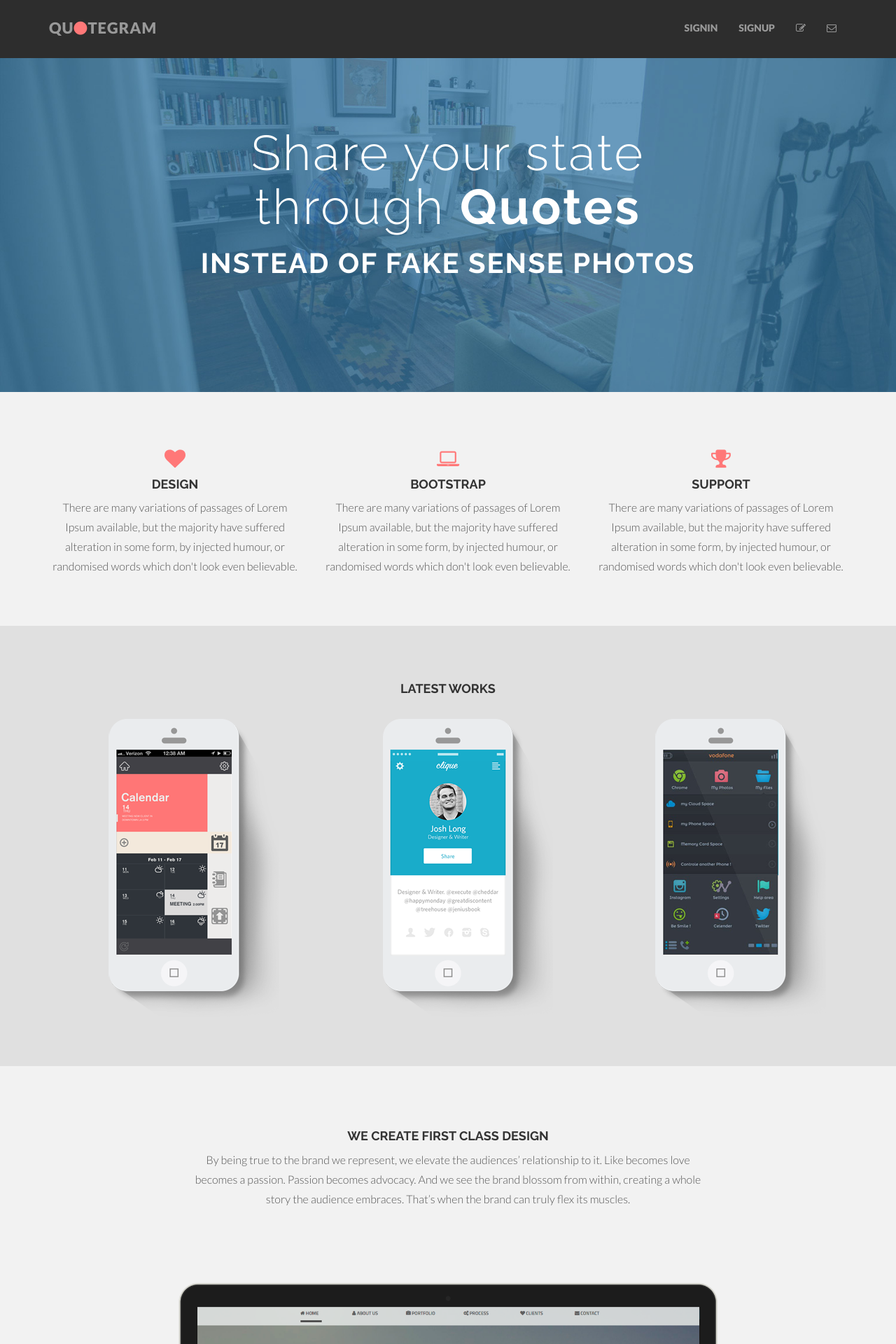
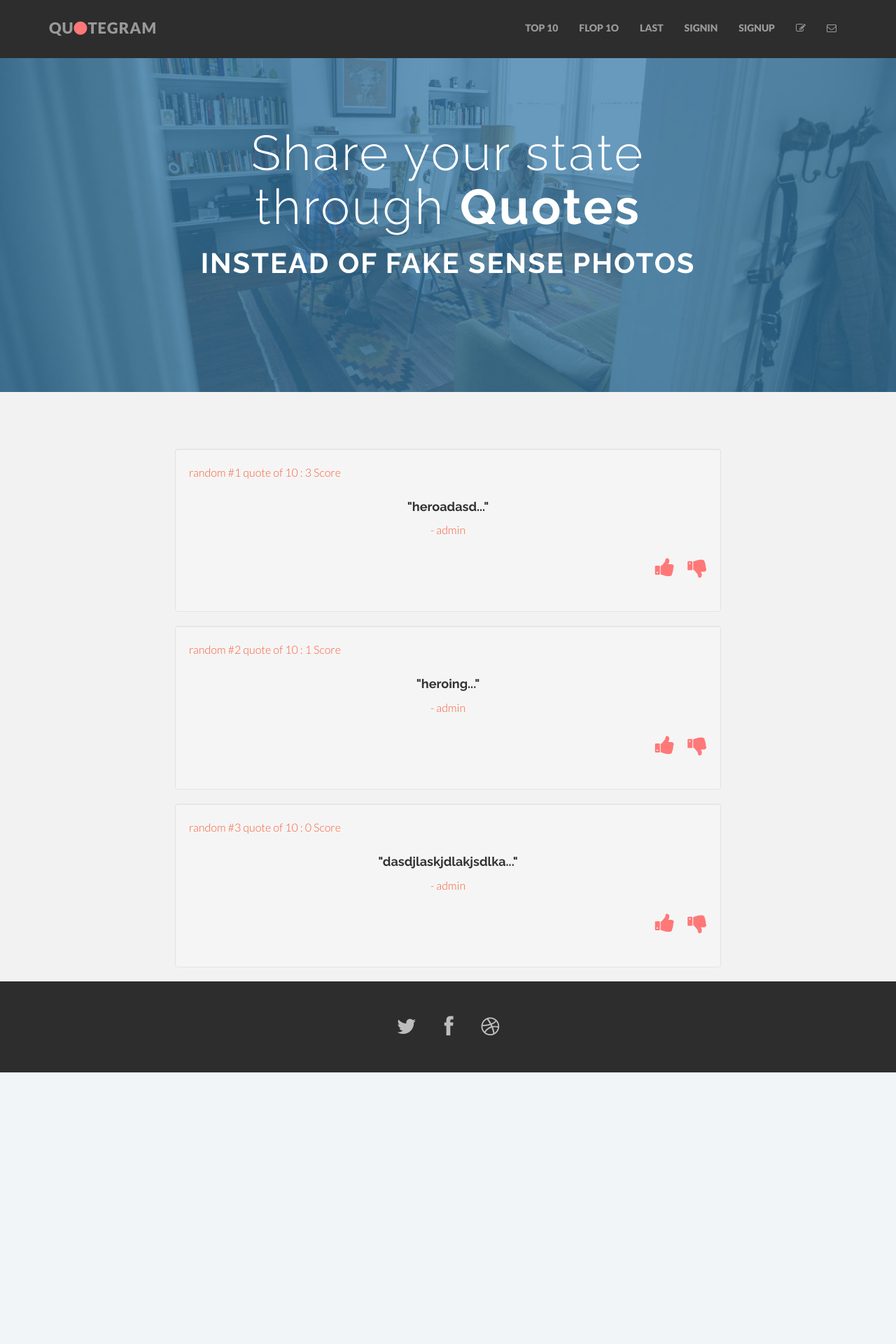
Before and after one commit to ArietNyshanbaev/quotegram, a Django app: page / in a window 1280 px wide. Shown: the top 1920 px of the page at 70% size. After the commit the page ends 1532 px from the top, so only its background shows below. Run offline with Django 3.2, Linux system fonts and the light colour scheme; data comes from the database, SQL or seed files in the repository; both versions use the stored data as it was after the commit; parts of the project's set-up code (start-up, migrations or seed data) failed here and were passed over; some libraries are stand-ins or nearby versions.

Commit message:
have added detailed template and view

```diff
--- a/main/templates/base.html
+++ b/main/templates/base.html
@@ -38,11 +38,21 @@
             <li><a href="">SIGNUP</a></li>
             <li><a href="{% url 'quote:create_quote' %}"><i class="fa fa-pencil-square-o"></i></a></li>
             <li><a data-toggle="modal" data-target="#myModal" href="#myModal"><i class="fa fa-envelope-o"></i></a></li>
-         </ul>
-
+          </ul>
         </div>
       </div>
     </div>
+          {% if messages %} <br>{% for message in messages %} {% if message.tags == 'error' %}
+          <div class="alert alert-danger fade in text-center">
+              <a href="#" class="close" data-dismiss="alert">&times;</a>
+              <h4 style="font-family: 'museo', 'museo', Arial, sans-serif;">{{message}}</h4>
+          </div>
+          {% else %}
+          <div class="alert alert-{{message.tags}} fade in text-center">
+              <a href="#" class="close" data-dismiss="alert">&times;</a>
+              <h4 style="font-family: 'museo', 'museo', Arial, sans-serif;">{{message}}</h4>
+          </div>
+          {% endif %} {% endfor %} {% endif %}
 
     {% block content %}
     {% endblock %}
--- a/main/templates/main/flop_ten.html
+++ b/main/templates/main/flop_ten.html
@@ -9,12 +9,14 @@
 	<div id="blue">
 		<div class="container">
 			<div class="row centered">
+				<a href="{% url 'main:detailed_quote' random_quote.id %}">
 					<div class="col-lg-8 col-lg-offset-2">
 						<p class="text-left">Random quote : {{random_quote.count_vote}} Score</p>
 						<h4>"{{random_quote.body|slice:"20"}}..."</h4>
 						<p>- {{random_quote.user.username}}</p>
 						<h1 class="text-right"><a href="{% url 'vote:vote' random_quote.id 1 %}"><i class="fa fa-thumbs-up"></a></i>&nbsp&nbsp&nbsp&nbsp&nbsp&nbsp<a href="{% url 'vote:vote' random_quote.id 0 %}"><i class="fa fa-thumbs-down"></i></a></h1>
 					</div>
+				</a>
 			</div><!-- row -->
 		</div><!-- container -->
 	</div><!-- blue wrap -->
@@ -24,12 +26,14 @@
 		<div class="row centered">
 			<br><br>
 			{% for quote in quotes %}
+				<a href="{% url 'main:detailed_quote' quote.id %}">
 					<div class="col-md-8 col-md-offset-2 well">
 						<p class="text-left">flop #{{forloop.counter}} quote : {{quote.count_vote}} Score</p>
 						<h4>"{{quote.body|slice:"20"}}..."</h4>
 						<p>- {{quote.user.username}}</p>
 						<p class="text-right"><a href="{% url 'vote:vote' quote.id 1 %}"><i class="fa fa-thumbs-up"></a></i>&nbsp&nbsp&nbsp&nbsp&nbsp&nbsp<a href="{% url 'vote:vote' quote.id 0 %}"><i class="fa fa-thumbs-down"></i></a></p>
 					</div><!-- col-lg-4 -->
+				</a>
 				{% endfor %}
 		</div><!-- row -->
 	</div><!-- container -->
--- a/main/templates/main/index.html
+++ b/main/templates/main/index.html
@@ -1,5 +1,10 @@
 {% extends 'base.html' %}
 {%load staticfiles%}
+{% block navigation %}
+	<li><a href="{% url 'main:top_ten' %}">TOP 10</a></li>
+	<li><a href="{% url 'main:flop_ten' %}">FLOP 1O </a></li>
+	<li><a href="{% url 'main:last_quotes' %}">LAST</a></li>
+{% endblock %}
 {% block content %}
 	<div id="headerwrap">
 		<div class="container">
@@ -16,106 +21,16 @@
 	<div class="container w">
 		<div class="row centered">
 			<br><br>
-			<div class="col-lg-4">
-				<i class="fa fa-heart"></i>
-				<h4>DESIGN</h4>
-				<p>There are many variations of passages of Lorem Ipsum available, but the majority have suffered alteration in some form, by injected humour, or randomised words which don't look even believable.</p>
-			</div><!-- col-lg-4 -->
-
-			<div class="col-lg-4">
-				<i class="fa fa-laptop"></i>
-				<h4>BOOTSTRAP</h4>
-				<p>There are many variations of passages of Lorem Ipsum available, but the majority have suffered alteration in some form, by injected humour, or randomised words which don't look even believable.</p>
-			</div><!-- col-lg-4 -->
-
-			<div class="col-lg-4">
-				<i class="fa fa-trophy"></i>
-				<h4>SUPPORT</h4>
-				<p>There are many variations of passages of Lorem Ipsum available, but the majority have suffered alteration in some form, by injected humour, or randomised words which don't look even believable.</p>
-			</div><!-- col-lg-4 -->
-		</div><!-- row -->
-		<br>
-		<br>
-	</div><!-- container -->
-
-
-	<!-- PORTFOLIO SECTION -->
-	<div id="dg">
-		<div class="container">
-			<div class="row centered">
-				<h4>LATEST WORKS</h4>
-				<br>
-				<div class="col-lg-4">
-					<div class="tilt">
-					<a href="#"><img src="{% static 'images/p01.png' %}" alt=""></a>
-					</div>
-				</div>
-
-				<div class="col-lg-4">
-					<div class="tilt">
-					<a href="#"><img src="{% static 'images/p03.png' %}" alt=""></a>
-					</div>
-				</div>
-
-				<div class="col-lg-4">
-					<div class="tilt">
-					<a href="#"><img src="{% static 'images/p02.png' %}" alt=""></a>
-					</div>
-				</div>
-			</div><!-- row -->
-		</div><!-- container -->
-	</div><!-- DG -->
-
-
-	<!-- FEATURE SECTION -->
-	<div class="container wb">
-		<div class="row centered">
-			<br><br>
-			<div class="col-lg-8 col-lg-offset-2">
-				<h4>WE CREATE FIRST CLASS DESIGN</h4>
-				<p>By being true to the brand we represent, we elevate the audiences’ relationship to it. Like becomes love becomes a passion. Passion becomes advocacy. And we see the brand blossom from within, creating a whole story the audience embraces. That’s when the brand can truly flex its muscles.</p>
-			<p><br/><br/></p>
-			</div>
-			<div class="col-lg-2"></div>
-			<div class="col-lg-10 col-lg-offset-1">
-				<img class="img-responsive" src="{% static 'images/munter.png' %}" alt="">
-			</div>
+			{% for quote in quotes %}
+				<a href="{% url 'main:detailed_quote' quote.id %}">
+					<div class="col-md-8 col-md-offset-2 well">
+						<p class="text-left">random #{{forloop.counter}} quote of 10 : {{quote.count_vote}} Score</p>
+						<h4>"{{quote.body|slice:"20"}}..."</h4>
+						<p>- {{quote.user.username}}</p>
+						<p class="text-right"><a href="{% url 'vote:vote' quote.id 1 %}"><i class="fa fa-thumbs-up"></a></i>&nbsp&nbsp&nbsp&nbsp&nbsp&nbsp<a href="{% url 'vote:vote' quote.id 0 %}"><i class="fa fa-thumbs-down"></i></a></p>
+					</div><!-- col-lg-4 -->
+				</a>
+				{% endfor %}
 		</div><!-- row -->
 	</div><!-- container -->
-
-
-	<div id="lg">
-		<div class="container">
-			<div class="row centered">
-				<h4>OUR AWESOME CLIENTS</h4>
-				<div class="col-lg-2 col-lg-offset-1">
-					<img src="{% static 'images/c01.gif' %}" alt="">
-				</div>
-				<div class="col-lg-2">
-					<img src="{% static 'images/c02.gif' %}" alt="">
-				</div>
-				<div class="col-lg-2">
-					<img src="{% static 'images/c03.gif' %}" alt="">
-				</div>
-				<div class="col-lg-2">
-					<img src="{% static 'images/c04.gif' %}" alt="">
-				</div>
-				<div class="col-lg-2">
-					<img src="{% static 'images/c05.gif' %}" alt="">
-				</div>
-			</div><!-- row -->
-		</div><!-- container -->
-	</div><!-- dg -->
-
-
-	<div id="r">
-		<div class="container">
-			<div class="row centered">
-				<div class="col-lg-8 col-lg-offset-2">
-					<h4>WE ARE STORYTELLERS. BRANDS ARE OUR SUBJECTS. DESIGN IS OUR VOICE.</h4>
-					<p>We believe ideas come from everyone, everywhere. At BlackTie, everyone within our agency walls is a designer in their own right. And there are a few principles we believe—and we believe everyone should believe—about our design craft. These truths drive us, motivate us, and ultimately help us redefine the power of design.</p>
-				</div>
-			</div><!-- row -->
-		</div><!-- container -->
-	</div><! -- r wrap -->
 {% endblock %}
--- a/main/templates/main/last_quotes.html
+++ b/main/templates/main/last_quotes.html
@@ -9,12 +9,14 @@
 	<div id="blue">
 		<div class="container">
 			<div class="row centered">
+				<a href="{% url 'main:detailed_quote' random_quote.id %}">
 					<div class="col-lg-8 col-lg-offset-2">
 						<p class="text-left">Random quote : {{random_quote.count_vote}} Score</p>
 						<h4>"{{random_quote.body|slice:"20"}}..."</h4>
 						<p>- {{random_quote.user.username}}</p>
 						<h1 class="text-right"><a href="{% url 'vote:vote' random_quote.id 1 %}"><i class="fa fa-thumbs-up"></a></i>&nbsp&nbsp&nbsp&nbsp&nbsp&nbsp<a href="{% url 'vote:vote' random_quote.id 0 %}"><i class="fa fa-thumbs-down"></i></a></h1>
 					</div>
+				</a>
 			</div><!-- row -->
 		</div><!-- container -->
 	</div><!-- blue wrap -->
@@ -24,12 +26,14 @@
 		<div class="row centered">
 			<br><br>
 			{% for quote in quotes %}
+				<a href="{% url 'main:detailed_quote' quote.id %}">
 					<div class="col-md-8 col-md-offset-2 well">
 						<p class="text-left">last #{{forloop.counter}} quote : {{quote.count_vote}} Score</p>
 						<h4>"{{quote.body|slice:"20"}}..."</h4>
 						<p>- {{quote.user.username}}</p>
 						<p class="text-right"><a href="{% url 'vote:vote' quote.id 1 %}"><i class="fa fa-thumbs-up"></a></i>&nbsp&nbsp&nbsp&nbsp&nbsp&nbsp<a href="{% url 'vote:vote' quote.id 0 %}"><i class="fa fa-thumbs-down"></i></a></p>
 					</div><!-- col-lg-4 -->
+				</a>
 				{% endfor %}
 		</div><!-- row -->
 	</div><!-- container -->
--- a/main/templates/main/top_ten.html
+++ b/main/templates/main/top_ten.html
@@ -9,12 +9,14 @@
 	<div id="blue">
 		<div class="container">
 			<div class="row centered">
+				<a href="{% url 'main:detailed_quote' random_quote.id %}">
 					<div class="col-lg-8 col-lg-offset-2">
 						<p class="text-left">Random quote : {{random_quote.count_vote}} Score</p>
 						<h4>"{{random_quote.body|slice:"20"}}..."</h4>
 						<p>- {{random_quote.user.username}}</p>
 						<h1 class="text-right"><a href="{% url 'vote:vote' random_quote.id 1 %}"><i class="fa fa-thumbs-up"></a></i>&nbsp&nbsp&nbsp&nbsp&nbsp&nbsp<a href="{% url 'vote:vote' random_quote.id 0 %}"><i class="fa fa-thumbs-down"></i></a></h1>
 					</div>
+				</a>
 			</div><!-- row -->
 		</div><!-- container -->
 	</div><!-- blue wrap -->
@@ -24,12 +26,14 @@
 		<div class="row centered">
 			<br><br>
 			{% for quote in quotes %}
+				<a href="{% url 'main:detailed_quote' quote.id %}">
 					<div class="col-md-8 col-md-offset-2 well">
 						<p class="text-left">top #{{forloop.counter}} quote : {{quote.count_vote}} Score</p>
 						<h4>"{{quote.body|slice:"20"}}..."</h4>
 						<p>- {{quote.user.username}}</p>
 						<p class="text-right"><a href="{% url 'vote:vote' quote.id 1 %}"><i class="fa fa-thumbs-up"></a></i>&nbsp&nbsp&nbsp&nbsp&nbsp&nbsp<a href="{% url 'vote:vote' quote.id 0 %}"><i class="fa fa-thumbs-down"></i></a></p>
 					</div><!-- col-lg-4 -->
+				</a>
 				{% endfor %}
 		</div><!-- row -->
 	</div><!-- container -->
--- a/main/urls.py
+++ b/main/urls.py
@@ -6,4 +6,5 @@ urlpatterns = [
     url(r'^top_ten$', views.top_ten, name='top_ten'),
     url(r'^flop_ten$', views.flop_ten, name='flop_ten'),
     url(r'^last_quotes$', views.last_quotes, name='last_quotes'),
+    url(r'^detailed_quote/(?P<quote_id>.+)$', views.detailed_quote, name='detailed_quote'),
 ]
--- a/main/views.py
+++ b/main/views.py
@@ -7,8 +7,18 @@ from quote.models import Quote
 
 def main(request):
 	""" Main page view """
+	args = {}
+	quotes = Quote.objects.all()
+	args['quotes'] = quotes.order_by('?')[:10]
 	template = 'main/index.html'
-	return render(request, template, {})
+	return render(request, template, args)
+
+def detailed_quote(request, quote_id):
+	""" Main page view """
+	args = {}
+	args['quote'] = get_object_or_404(Quote, pk=quote_id)
+	template = 'main/detailed_quote.html'
+	return render(request, template, args)
 
 def top_ten(request):
 	""" Top ten votes view """
--- a/quote/templates/quote/create_quote.html
+++ b/quote/templates/quote/create_quote.html
@@ -8,7 +8,7 @@
 				<h2 style="color:white"> Quote </h2>
 				<form action="" method="POST" role="form" >
 					{% csrf_token %}
-					<textarea maxlength="999" required="" name="quote_body" class="form-control" style="resize: none" rows=10 placeholder="Write your quote here ... "></textarea>
+					<textarea maxlength="77" required="" name="quote_body" class="form-control" style="resize: none" rows=10 placeholder="Write your quote here ... "></textarea>
 					<br>
 					<div class="row centered">
 						<div class="col-lg-6 col-lg-offset-3">
--- a/quote/templates/quote/edit_quote.html
+++ b/quote/templates/quote/edit_quote.html
@@ -8,7 +8,7 @@
 				<h2 style="color:white">Edit Quote </h2>
 				<form action="" method="POST" role="form" >
 					{% csrf_token %}
-					<textarea maxlength="999" required="" name="quote_body" class="form-control" style="resize: none" rows=10 placeholder="Write your quote here ... ">{{quote.body}}</textarea>
+					<textarea maxlength="77" required="" name="quote_body" class="form-control" style="resize: none" rows=10 placeholder="Write your quote here ... ">{{quote.body}}</textarea>
 					<br>
 					<div class="row centered">
 					<div class="col-lg-3 col-lg-offset-1">
```
Also changed, not shown: main/templates/main/detailed_quote.html (added, +19 -0 lines), db.sqlite3, 2 other files. Lines whose indentation alone changed are shown as unchanged.
